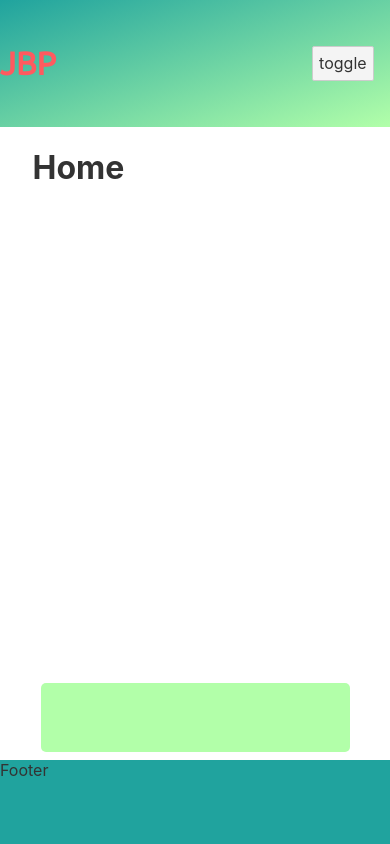
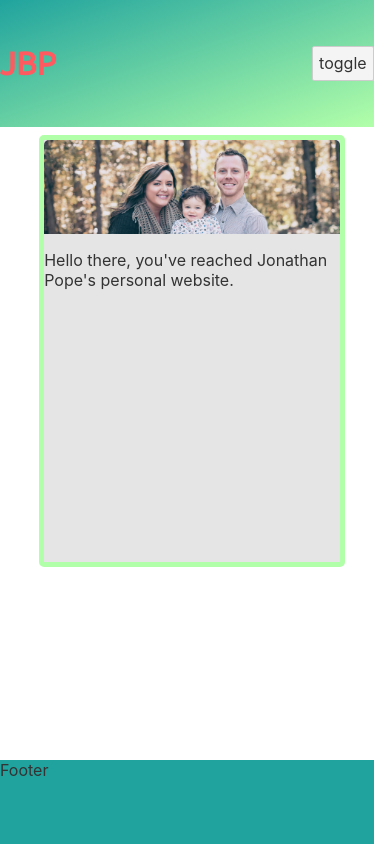
Before and after one commit to popejb1116/jbp-website-ui, a Svelte app: page / in a window 390 px wide. Shown: the top 844 px of the page. Built offline with nearby package versions, Linux system fonts and the light colour scheme.

Commit message:
Added Card component and hero image

```diff
--- a/public/global.css
+++ b/public/global.css
@@ -1,7 +1,7 @@
 html, body {
 	position: relative;
-	width: 100%;
-   height: 100%;
+	width: 100vw;
+   height: 100vh;
 }
 
 body {
--- a/public/index.html
+++ b/public/index.html
@@ -9,6 +9,7 @@
 	<link rel='icon' type='image/png' href='/favicon.png'>
 	<link rel='stylesheet' href='/global.css'>
    <link rel='stylesheet' href='/bundle.css'>
+
    <!-- UBUNTU GOOGLE FONT -->
    <link href="https://fonts.googleapis.com/css?family=Ubuntu&display=swap" rel="stylesheet">
 </head>
--- a/src/layout/GridLayout.svelte
+++ b/src/layout/GridLayout.svelte
@@ -11,7 +11,7 @@
       display: grid;
       height: 100vh;
       grid-template-columns: repeat(12, 1fr);
-      grid-template-rows: 15vh auto 10vh;
+      grid-template-rows: 15vh 75vh 10vh;
       grid-template-areas:
          " head head head head head head head head head head head head "
          " .... page page page page page page page page asid asid .... "
@@ -25,11 +25,10 @@
    /* CONVERT TO MOBILE NAV AND USE ASIDE FOR SOCIAL MEDIA LINKS ONLY */
    @media (max-width: 768px) {
       .grid {
-         grid-template-rows: 15vh auto 10vh 10vh;
+         grid-template-rows: 15vh 75vh 10vh;
          grid-template-areas:
             " head head head head head head head head head head head head "
             " .... page page page page page page page page page page .... "
-            " .... asid asid asid asid asid asid asid asid asid asid .... "
             " foot foot foot foot foot foot foot foot foot foot foot foot "
          ;
       }
--- /dev/null
+++ b/src/layout/pages/Card.svelte
@@ -0,0 +1,21 @@
+<style>
+   .card {
+      display: flex;
+      flex-flow: column nowrap;
+      justify-content: flex-start;
+      align-items: center;
+
+      width: 95%;
+      min-height: 50vh;
+
+      margin: 0.5rem;
+      border-radius: 5px;
+      border: solid var(--theme-secondary) 5px;
+
+      background: rgba(0, 0, 0, 0.1);
+   }
+</style>
+
+<div class="card">
+   <slot></slot>
+</div>
--- a/src/layout/pages/home/Home.svelte
+++ b/src/layout/pages/home/Home.svelte
@@ -1 +1,19 @@
-<h1>Home</h1>
+<script>
+   import Card from '../Card.svelte'
+   let hero = '/images/card-hero_family.jpg'
+</script>
+
+<style>
+   img{
+      width: 100%;
+      height: 40%;
+
+      border-top-left-radius: 5px;
+      border-top-right-radius: 5px;
+   }
+</style>
+
+<Card>
+   <img src={hero} alt="hero">
+   <p>Hello there, you've reached Jonathan Pope's personal website.</p>
+</Card>
```
Also changed, not shown: public/images/card-hero_family.jpg (added), public/images/family_HERO.JPG (added).
